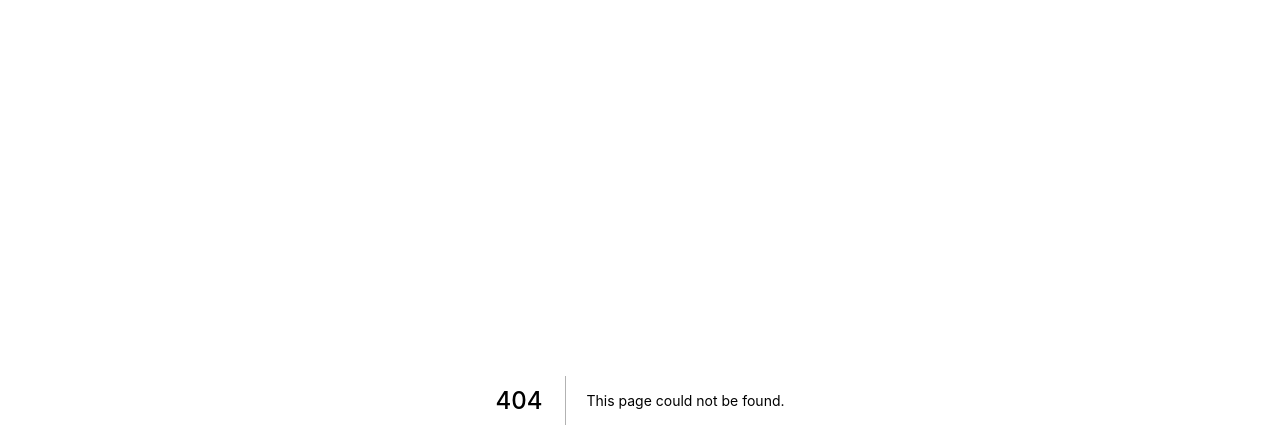
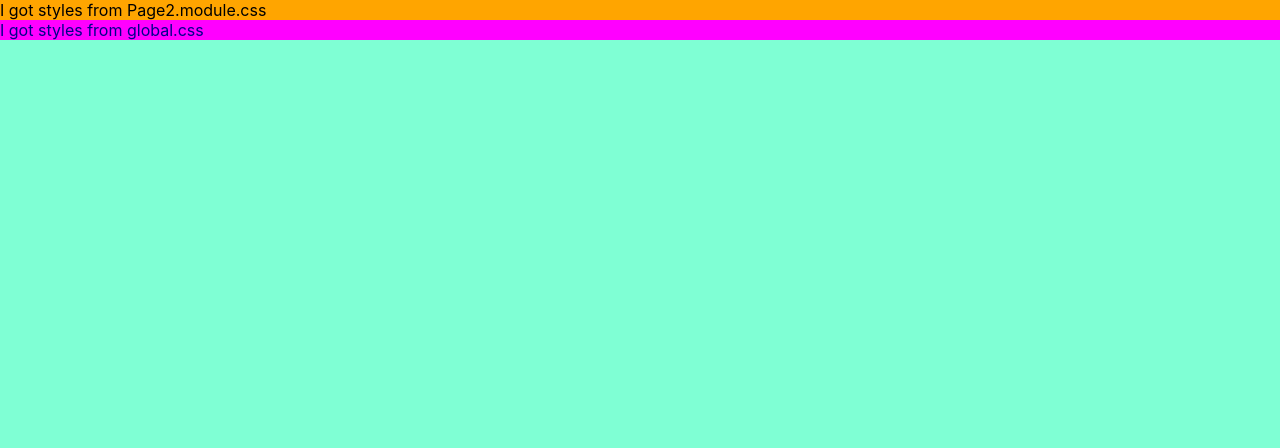
Before and after one commit to sahilrajput03/next-starter, a Next.js app: page /page2 in a window 1280 px wide. Before the commit this address had no page. Shown: the top 448 px of the page. Built offline with nearby package versions, Linux system fonts and the light colour scheme.

Commit message:
Add usage importing css files using nextjs config and installing dependency - @zeit/next-css. ~ sahil

```diff
--- a/next.config.js
+++ b/next.config.js
@@ -1,7 +1,14 @@
-// This file enables cors, yikes!
 // next.config.js
-module.exports = {
-  async headers() {
+const withCSS = require("@zeit/next-css");
+// * withCSS enable you to use import css files directly in components without any module level shit thing, although you can always use globlal css files in _app.js if you don't want to use withCSS configuration.
+
+module.exports = withCSS({
+  /* my next config */
+  headers, //OK TESTED.
+});
+
+async function headers() {
+  // This function enables cors, yikes!
   return [
     {
       // matching all API routes
@@ -14,5 +21,13 @@ module.exports = {
       ],
     },
   ];
-  },
-};
+}
+// module.exports = {headers};// For configuring cors only.
+
+// *********************************
+// TESTING CORS GUIDE:
+// You must hard-refresh the browser tab(use any origin other than http://localhost:3000) to be able to see the strict origin error while doing below request in the console:
+
+// fetch("http://localhost:3000/api/hello")
+//   .then((res) => res.text())
+//   .then((data) => console.log(data));
--- a/pages/_app.js
+++ b/pages/_app.js
@@ -1,7 +1,8 @@
-import '../styles/globals.css'
-
-function MyApp({ Component, pageProps }) {
-  return <Component {...pageProps} />
+import "../styles/globals.css";
+// Global imports are the coolest thing as it mimics the behaviour of old-school, and i love old school.
+// Also, you can add multiple global sheets, yikes!
+function MyApp({Component, pageProps}) {
+  return <Component {...pageProps} />;
 }
 
-export default MyApp
+export default MyApp;
--- a/pages/index.js
+++ b/pages/index.js
@@ -1,5 +1,8 @@
 import styles from "../styles/Home.module.css";
+// This is the default way of using css modules in nextjs.
 
 export default function Home() {
   return <div className={styles.container}>Hello, from nextjs!</div>;
 }
+
+// console.log(styles);  // This is typed though. :)
--- /dev/null
+++ b/pages/page2.js
@@ -0,0 +1,12 @@
+import "../styles/Page2.module.css";
+// To make this kind of import work, you get to install a dependency i.e., `npm i -D @zeit/next-css`.
+// And in `next.config.js`, configure `withCSS` as described @ https://stackoverflow.com/a/50169230/10012446
+
+export default function Page2() {
+  return (
+    <div>
+      <div className="red">I got styles from Page2.module.css</div>
+      <div className="boom">I got styles from global.css</div>
+    </div>
+  );
+}
--- a/styles/Home.module.css
+++ b/styles/Home.module.css
@@ -1 +1,10 @@
 /* This file is imported in index.js file. */
+.container {
+  color: green;
+  background: darkorange;
+  height: 100%;
+}
+
+body {
+  background: lightcoral;
+}
--- /dev/null
+++ b/styles/Page2.module.css
@@ -0,0 +1,11 @@
+.red {
+  color: red;
+}
+
+div {
+  background: orange;
+}
+
+body {
+  background-color: aquamarine;
+}
--- a/styles/globals.css
+++ b/styles/globals.css
@@ -14,3 +14,8 @@ a {
 * {
   box-sizing: border-box;
 }
+
+.boom {
+  color: darkblue;
+  background: magenta;
+}
```
Also changed, not shown: package.json (+6 -1 lines), 2 other files (tests, documents, lock files or other folders). Lines whose indentation alone changed are shown as unchanged.
